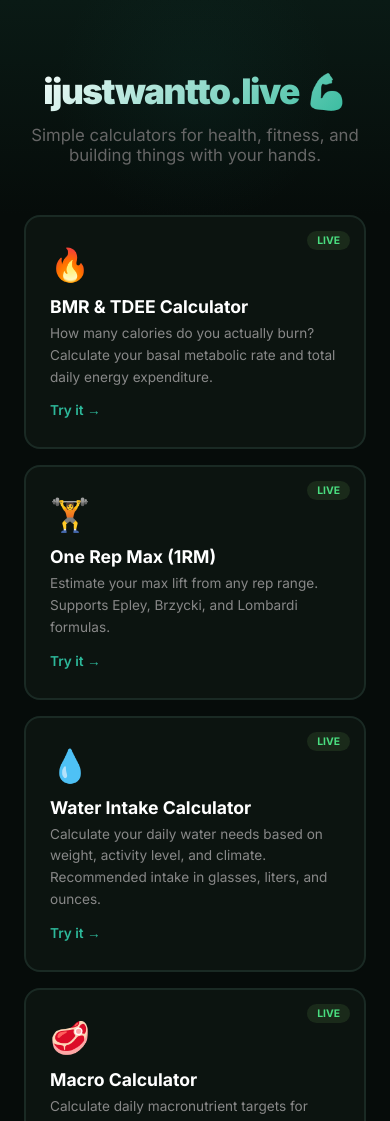
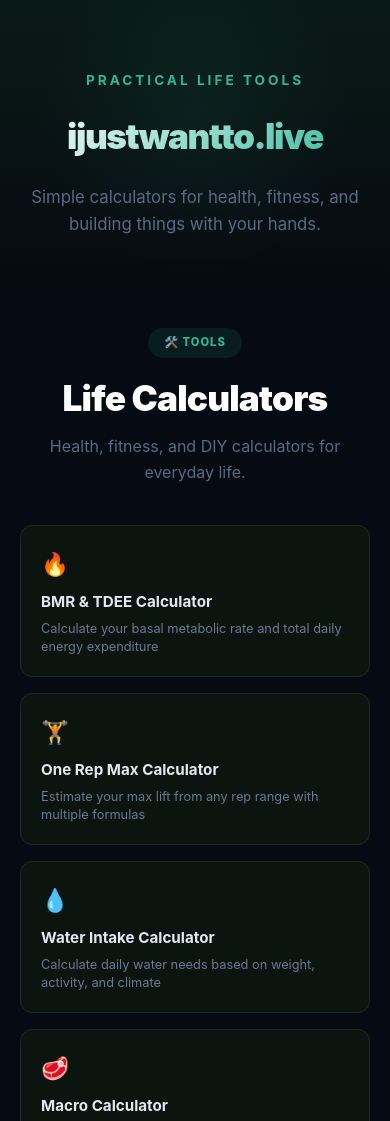
Before and after one commit to GabrielDancause/ijustwantto-live, an Astro site: page / in a window 390 px wide. Shown: the top 1121 px of the page. Built offline with nearby package versions, Linux system fonts and the light colour scheme; Astro itself is replaced by a stand-in of ours.

Commit message:
Rework homepage with new 4-section layout: Tools → Studies → Guides → Lists

```diff
--- a/src/pages/index.astro
+++ b/src/pages/index.astro
@@ -1,101 +1,316 @@
 ---
 import BaseHead from '../layouts/BaseHead.astro';
 
+// Tools (health, fitness and DIY calculators)
 const tools = [
-  { emoji: "🔥", name: "BMR & TDEE Calculator", slug: "/bmr-calculator", desc: "How many calories do you actually burn? Calculate your basal metabolic rate and total daily energy expenditure." },
-  { emoji: "🏋️", name: "One Rep Max (1RM)", slug: "/one-rep-max", desc: "Estimate your max lift from any rep range. Supports Epley, Brzycki, and Lombardi formulas." },
-  { emoji: "💧", name: "Water Intake Calculator", slug: "/water-intake", desc: "Calculate your daily water needs based on weight, activity level, and climate. Recommended intake in glasses, liters, and ounces." },
-  { emoji: "🥩", name: "Macro Calculator", slug: "/macro-calculator", desc: "Calculate daily macronutrient targets for cutting, maintenance, or bulking. Balanced, High Protein, Low Carb, and Keto splits." },
-  { emoji: "🔥", name: "Calorie Deficit Calculator", slug: "/calorie-deficit", desc: "Calculate your calorie deficit for weight loss. Weekly and monthly projections, daily calorie goals, and safety warnings." },
-  { emoji: "📏", name: "Body Fat Calculator", slug: "/body-fat", desc: "Calculate your body fat percentage using the U.S. Navy Method or Jackson-Pollock 3-Site Skinfold Method." },
-  { emoji: "⚖️", name: "Ideal Weight Calculator", slug: "/ideal-weight", desc: "Calculate your ideal weight using BMI, Devine, Robinson, and Hamwi formulas. Find your healthy weight range." },
-  { emoji: "❤️", name: "Heart Rate Zone Calculator", slug: "/heart-rate-zones", desc: "Personalized heart rate training zones using the Karvonen method. Fat burn, cardio, threshold, and VO2 max zones." },
-  { emoji: "🧱", name: "Concrete Yardage Calculator", slug: "/concrete-calculator", desc: "How much concrete for your slab, footing, or post hole? Cubic yards with 10% waste factor built in." },
-  { emoji: "😴", name: "Sleep Cycle Calculator", slug: "/sleep-cycle", desc: "Find the best time to wake up or go to bed based on 90-minute sleep cycles." },
-  { emoji: "🏃", name: "Pace Calculator", slug: "/pace-calculator", desc: "Calculate your running pace, finish time, or distance. Supports miles and kilometers." },
-  { emoji: "🫁", name: "VO2 Max Estimator", slug: "/vo2max-estimator", desc: "Estimate your VO2 max from a timed run. See your cardio fitness level and age comparison." },
-  { emoji: "⏱️", name: "Interval Timer", slug: "/interval-timer", desc: "Customizable interval timer for HIIT, Tabata, and circuit training. Audio cues included." },
-  { emoji: "🎨", name: "Paint Coverage Calculator", slug: "/paint-calculator", desc: "How many gallons for your room? Enter dimensions, doors, and windows — get the exact amount." },
-  { emoji: "🔲", name: "Tile Calculator", slug: "/tile-calculator", desc: "Calculate how many tiles you need for floors or walls. Accounts for waste and cuts." },
-  { emoji: "🪵", name: "Deck Calculator", slug: "/deck-calculator", desc: "Estimate decking boards, joists, and hardware for your deck build." },
-  { emoji: "🪨", name: "Gravel Calculator", slug: "/gravel-calculator", desc: "Calculate tons or cubic yards of gravel for driveways, paths, and landscaping." },
-  { emoji: "🪜", name: "Stair Calculator", slug: "/stair-calculator", desc: "Calculate riser height, tread depth, and stringer length for building stairs to code." },
-  { emoji: "📐", name: "Roof Pitch Calculator", slug: "/roof-pitch", desc: "Calculate roof pitch, angle, and rafter length from rise and run measurements." },
-  { emoji: "🧱", name: "Drywall Calculator", slug: "/drywall-calculator", desc: "Calculate how many drywall sheets you need for your room. Accounts for doors, windows, and waste." },
-  { emoji: "🌡️", name: "BTU Calculator", slug: "/btu-calculator", desc: "Calculate the BTU heating or cooling capacity you need for any room. Based on square footage and insulation." },
-  { emoji: "☀️", name: "Solar Calculator", slug: "/solar-calculator", desc: "Estimate solar panel system size, cost, and savings for your home based on energy usage and location." },
-  { emoji: "⚖️", name: "BMI Calculator", slug: "/bmi-calculator", desc: "Calculate your Body Mass Index and see where you fall on the WHO scale. Quick, simple, no signup." },
-  { emoji: "🏠", name: "Home Gym Setup Guide", slug: "/guide-home-gym", desc: "Everything you need to build a home gym on any budget. Equipment lists, layout tips, and flooring recommendations." },
-  { emoji: "🥗", name: "Meal Prep Guide", slug: "/guide-meal-prep", desc: "Step-by-step meal prep guide for beginners. Weekly plans, grocery lists, and batch cooking tips." },
-  { emoji: "🪵", name: "Board Foot Calculator", slug: "/lumber-calculator", desc: "Board feet for lumber. Thickness, width, length. Batch mode. Waste." },
-  { emoji: "📐", name: "Square Footage Calculator", slug: "/sqft-calculator", desc: "Square footage for rooms. Rectangular, triangular, circular. Multiple areas." },
-  { emoji: "👶", name: "Pregnancy Due Date Calculator", slug: "/pregnancy-calculator", desc: "Due date from LMP or conception. Trimester timeline. Milestones." },
-  { emoji: "📚", name: "Home Insulation Guide", slug: "/guide-insulation", desc: "Types of insulation: fiberglass, spray foam, cellulose, mineral wool. R-values by climate zone." },
-  { emoji: "📚", name: "How to Paint a Room Like a Pro", slug: "/guide-paint-room", desc: "Step-by-step room painting guide. Prep, primer, cutting in, rolling, cleanup. Tool list." },
-  { emoji: "🏃", name: "Couch to 5K Running Plan", slug: "/guide-running-plan", desc: "8-week running plan for absolute beginners. Training schedule, tips, and injury prevention." },
-  { emoji: "🛠️", name: "Essential Home Tools", slug: "/list-home-tools", desc: "Curated list of must-have tools for every homeowner. Hand tools, power tools, and safety gear." },
-  { emoji: "🌬️", name: "Best Air Purifiers", slug: "/list-air-purifiers", desc: "Compare the best air purifiers by room size, filter type, noise level, and price." },
-  { emoji: "🪑", name: "Best Standing Desks", slug: "/list-standing-desks", desc: "Compare the best standing desks by height range, stability, presets, and price." },
-  { emoji: "🏡", name: "Fence Calculator", slug: "/fence-calculator", desc: "Fence materials: posts, rails, pickets, concrete. Cost estimate for any fence project." },
+  { emoji: "🔥", name: "BMR & TDEE Calculator", slug: "/bmr-calculator", desc: "Calculate your basal metabolic rate and total daily energy expenditure" },
+  { emoji: "🏋️", name: "One Rep Max Calculator", slug: "/one-rep-max", desc: "Estimate your max lift from any rep range with multiple formulas" },
+  { emoji: "💧", name: "Water Intake Calculator", slug: "/water-intake", desc: "Calculate daily water needs based on weight, activity, and climate" },
+  { emoji: "🥩", name: "Macro Calculator", slug: "/macro-calculator", desc: "Daily macronutrient targets for cutting, maintenance, or bulking" },
+  { emoji: "🔥", name: "Calorie Deficit Calculator", slug: "/calorie-deficit", desc: "Calculate calorie deficit for weight loss with safety warnings" },
+  { emoji: "📏", name: "Body Fat Calculator", slug: "/body-fat", desc: "Body fat percentage using U.S. Navy or Jackson-Pollock methods" },
+  { emoji: "⚖️", name: "Ideal Weight Calculator", slug: "/ideal-weight", desc: "Ideal weight using BMI, Devine, Robinson, and Hamwi formulas" },
+  { emoji: "❤️", name: "Heart Rate Zone Calculator", slug: "/heart-rate-zones", desc: "Personalized training zones using the Karvonen method" },
+  { emoji: "⚖️", name: "BMI Calculator", slug: "/bmi-calculator", desc: "Calculate Body Mass Index and see where you fall on the scale" },
+  { emoji: "😴", name: "Sleep Cycle Calculator", slug: "/sleep-cycle", desc: "Find best bedtime or wake time based on 90-minute cycles" },
+  { emoji: "🏃", name: "Pace Calculator", slug: "/pace-calculator", desc: "Calculate running pace, finish time, or distance" },
+  { emoji: "🫁", name: "VO2 Max Estimator", slug: "/vo2max-estimator", desc: "Estimate VO2 max from timed run with fitness comparisons" },
+  { emoji: "⏱️", name: "Interval Timer", slug: "/interval-timer", desc: "Customizable timer for HIIT, Tabata, circuit training" },
+  { emoji: "👶", name: "Pregnancy Due Date Calculator", slug: "/pregnancy-calculator", desc: "Due date from LMP or conception with trimester timeline" },
+  { emoji: "🧱", name: "Concrete Calculator", slug: "/concrete-calculator", desc: "Cubic yards for slabs, footings, post holes with waste factor" },
+  { emoji: "🎨", name: "Paint Coverage Calculator", slug: "/paint-calculator", desc: "How many gallons needed for rooms with doors and windows" },
+  { emoji: "🔲", name: "Tile Calculator", slug: "/tile-calculator", desc: "Calculate tiles needed for floors or walls with waste factor" },
+  { emoji: "🪵", name: "Deck Calculator", slug: "/deck-calculator", desc: "Estimate decking boards, joists, and hardware for deck builds" },
+  { emoji: "🪨", name: "Gravel Calculator", slug: "/gravel-calculator", desc: "Calculate tons or cubic yards for driveways and landscaping" },
+  { emoji: "🪜", name: "Stair Calculator", slug: "/stair-calculator", desc: "Calculate riser height, tread depth, stringer length to code" },
+  { emoji: "📐", name: "Roof Pitch Calculator", slug: "/roof-pitch", desc: "Calculate roof pitch, angle, and rafter length from measurements" },
+  { emoji: "🧱", name: "Drywall Calculator", slug: "/drywall-calculator", desc: "Calculate drywall sheets needed with doors, windows, waste" },
+  { emoji: "🌡️", name: "BTU Calculator", slug: "/btu-calculator", desc: "Calculate BTU heating/cooling capacity needed for rooms" },
+  { emoji: "☀️", name: "Solar Calculator", slug: "/solar-calculator", desc: "Estimate solar panel system size, cost, and savings" },
+  { emoji: "🪵", name: "Board Foot Calculator", slug: "/lumber-calculator", desc: "Calculate board feet for lumber with waste factor" },
+  { emoji: "📐", name: "Square Footage Calculator", slug: "/sqft-calculator", desc: "Calculate square footage for rectangular, triangular, circular areas" },
+  { emoji: "🏡", name: "Fence Calculator", slug: "/fence-calculator", desc: "Fence materials: posts, rails, pickets, concrete with cost estimate" }
+];
+
+// Studies (none for this domain)
+const studies = [];
+
+// Guides
+const guides = [
+  { emoji: "🏠", name: "Home Gym Setup Guide", slug: "/guide-home-gym", desc: "Build a home gym on any budget with equipment and layout tips" },
+  { emoji: "🥗", name: "Meal Prep Guide", slug: "/guide-meal-prep", desc: "Weekly meal prep plans, grocery lists, and batch cooking tips" },
+  { emoji: "📚", name: "Home Insulation Guide", slug: "/guide-insulation", desc: "Types of insulation and R-values by climate zone" },
+  { emoji: "📚", name: "How to Paint a Room Like a Pro", slug: "/guide-paint-room", desc: "Step-by-step painting guide with prep, primer, tools" },
+  { emoji: "🏃", name: "Couch to 5K Running Plan", slug: "/guide-running-plan", desc: "8-week running plan for beginners with injury prevention" }
+];
+
+// Lists
+const lists = [
+  { emoji: "🛠️", name: "Essential Home Tools", slug: "/list-home-tools", desc: "Must-have tools for homeowners: hand tools, power tools, safety gear" },
+  { emoji: "🌬️", name: "Best Air Purifiers", slug: "/list-air-purifiers", desc: "Compare air purifiers by room size, filter type, noise, price" },
+  { emoji: "🪑", name: "Best Standing Desks", slug: "/list-standing-desks", desc: "Compare standing desks by height range, stability, presets, price" }
 ];
 ---
 <html lang="en">
 <head>
-  <BaseHead
-    title="I Just Want To Live — Health Calculators, Macro Trackers & Home DIY Guides"
-    description="Free health and DIY calculators. BMR, TDEE, one rep max, hydration targets, concrete yardage, paint coverage, and lumber board-foot calculators. No signup, no BS."
-    ogTitle="I Just Want To Live — Health & DIY Calculators"
-    ogDescription="BMR, macros, 1RM, hydration, concrete, paint, lumber — free calculators for living your best life."
-  />
-  <link href="https://fonts.googleapis.com/css2?family=Inter:wght@400;500;600;700;800;900&display=swap" rel="stylesheet">
+  <BaseHead />
+  <title>ijustwantto.live — Practical Life Tools</title>
+  <meta name="description" content="Free health and DIY calculators. BMR, TDEE, one rep max, hydration targets, concrete yardage, paint coverage, and lumber board-foot calculators." />
   <style>
     * { margin: 0; padding: 0; box-sizing: border-box; }
-    body { font-family: 'Inter', sans-serif; background: #060c0a; color: #c8e0d8; }
-    .hero { text-align: center; padding: 100px 24px 80px; background: linear-gradient(180deg, #0a1a15 0%, #060c0a 100%); position: relative; }
-    .hero::before { content: ''; position: absolute; inset: 0; background: radial-gradient(circle at 50% 40%, rgba(26,122,109,0.08) 0%, transparent 60%); }
+    body {
+      font-family: 'Inter', -apple-system, sans-serif;
+      background: #060a12;
+      color: #c8d0de;
+      line-height: 1.6;
+    }
+
+    /* Hero */
+    .hero {
+      text-align: center;
+      padding: 100px 24px 70px;
+      background: linear-gradient(180deg, #0a1a15 0%, #060a12 100%);
+      position: relative;
+    }
+    .hero::before {
+      content: '';
+      position: absolute;
+      inset: 0;
+      background: radial-gradient(circle at 50% 40%, rgba(45,184,154,0.08) 0%, transparent 60%);
+    }
     .hero-content { position: relative; z-index: 1; }
-    .hero h1 { font-size: 3rem; font-weight: 900; letter-spacing: -1.5px; margin-bottom: 12px; background: linear-gradient(135deg, #fff 0%, #2DB89A 100%); -webkit-background-clip: text; -webkit-text-fill-color: transparent; background-clip: text; }
-    .hero p { color: #666; font-size: 1.05rem; max-width: 480px; margin: 0 auto; }
-    .grid { max-width: 900px; margin: 0 auto; padding: 0 24px 100px; display: grid; grid-template-columns: repeat(auto-fill, minmax(280px, 1fr)); gap: 16px; }
-    .card { background: #0c1410; border: 2px solid #1a2a24; border-radius: 16px; padding: 28px 24px; position: relative; }
-    .card .emoji { font-size: 2rem; margin-bottom: 12px; display: block; }
-    .card h2 { font-size: 1.1rem; font-weight: 700; color: #fff; margin-bottom: 6px; }
-    .card p { font-size: 0.85rem; color: #888; line-height: 1.6; }
-    a.card { text-decoration: none; color: inherit; cursor: pointer; transition: border-color 0.2s, transform 0.2s, box-shadow 0.2s; }
-    a.card:hover { border-color: #2DB89A; transform: translateY(-3px); box-shadow: 0 8px 30px rgba(45,184,154,0.1); }
-    .arrow { color: #2DB89A; font-size: 0.85rem; margin-top: 14px; display: inline-block; font-weight: 600; }
-    .badge { position: absolute; top: 14px; right: 14px; background: #1a2a24; color: #2DB89A; font-size: 0.65rem; font-weight: 700; padding: 3px 10px; border-radius: 20px; }
-    .live-badge { background: #1a2a1a; color: #4ade80; }
-    .footer { text-align: center; padding: 40px 24px; font-size: 0.78rem; color: #333; border-top: 1px solid #0f1a15; }
-    .footer a { color: #2DB89A; text-decoration: none; }
-    @media (max-width: 600px) { .hero h1 { font-size: 2.2rem; } .hero { padding: 70px 20px 50px; } .grid { grid-template-columns: 1fr; } }
+    .hero .tagline {
+      color: #2DB89A;
+      font-size: 0.85rem;
+      font-weight: 700;
+      letter-spacing: 3px;
+      text-transform: uppercase;
+      margin-bottom: 16px;
+    }
+    .hero h1 {
+      font-size: 3rem;
+      font-weight: 900;
+      letter-spacing: -1.5px;
+      margin-bottom: 20px;
+      background: linear-gradient(135deg, #fff 0%, #2DB89A 100%);
+      -webkit-background-clip: text;
+      -webkit-text-fill-color: transparent;
+    }
+    .hero p {
+      color: #5a6a80;
+      font-size: 1.05rem;
+      max-width: 520px;
+      margin: 0 auto;
+    }
+
+    /* Sections */
+    .section-container {
+      max-width: 1200px;
+      margin: 0 auto;
+      padding: 60px 24px;
+    }
+    .section-header {
+      text-align: center;
+      margin-bottom: 40px;
+    }
+    .section-tag {
+      display: inline-block;
+      background: rgba(45,184,154,0.1);
+      color: #2DB89A;
+      font-size: 0.7rem;
+      font-weight: 800;
+      padding: 6px 16px;
+      border-radius: 20px;
+      letter-spacing: 1px;
+      margin-bottom: 12px;
+    }
+    .section-title {
+      font-size: 2.2rem;
+      font-weight: 900;
+      color: #fff;
+      margin-bottom: 8px;
+      letter-spacing: -0.8px;
+    }
+    .section-sub {
+      color: #5a6a80;
+      font-size: 1rem;
+    }
+
+    /* Tools Grid */
+    .tools-grid {
+      display: grid;
+      grid-template-columns: repeat(auto-fill, minmax(280px, 1fr));
+      gap: 16px;
+    }
+    .tool-card {
+      background: #0c1410;
+      border: 1px solid #1a2a24;
+      border-radius: 12px;
+      padding: 20px;
+      text-decoration: none;
+      color: inherit;
+      display: block;
+      transition: all 0.2s ease;
+    }
+    .tool-card:hover {
+      border-color: #2DB89A;
+      transform: translateY(-2px);
+    }
+    .tool-emoji {
+      font-size: 1.4rem;
+      margin-bottom: 8px;
+      display: block;
+    }
+    .tool-name {
+      font-size: 0.95rem;
+      font-weight: 700;
+      color: #e0e8f0;
+      margin-bottom: 6px;
+    }
+    .tool-desc {
+      font-size: 0.8rem;
+      color: #6a7a90;
+      line-height: 1.4;
+    }
+
+    /* Guides & Lists Grid */
+    .guides-grid, .lists-grid {
+      display: grid;
+      grid-template-columns: repeat(auto-fill, minmax(300px, 1fr));
+      gap: 20px;
+    }
+    .guide-card, .list-card {
+      background: #0c1410;
+      border: 1px solid #1a2a24;
+      border-radius: 14px;
+      padding: 24px 20px;
+      text-decoration: none;
+      color: inherit;
+      display: block;
+      transition: all 0.2s ease;
+    }
+    .guide-card:hover, .list-card:hover {
+      border-color: #2DB89A;
+      transform: translateY(-2px);
+    }
+    .guide-emoji, .list-emoji {
+      font-size: 1.5rem;
+      margin-bottom: 10px;
+      display: block;
+    }
+    .guide-name, .list-name {
+      font-size: 1rem;
+      font-weight: 700;
+      color: #e0e8f0;
+      margin-bottom: 6px;
+    }
+    .guide-desc, .list-desc {
+      font-size: 0.85rem;
+      color: #6a7a90;
+      line-height: 1.4;
+    }
+
+    /* Footer */
+    .footer {
+      text-align: center;
+      padding: 50px 24px;
+      font-size: 0.85rem;
+      color: #3a4a5a;
+      border-top: 1px solid #151f2e;
+      background: #040810;
+    }
+    .footer a {
+      color: #2DB89A;
+      text-decoration: none;
+    }
+    .footer a:hover {
+      text-decoration: underline;
+    }
+
+    /* Responsive */
+    @media (max-width: 768px) {
+      .hero h1 { font-size: 2.2rem; }
+      .hero { padding: 70px 20px 50px; }
+      .section-container { padding: 40px 20px; }
+      .tools-grid, .guides-grid, .lists-grid {
+        grid-template-columns: 1fr;
+      }
+    }
   </style>
 </head>
 <body>
+  <!-- Hero -->
   <div class="hero">
     <div class="hero-content">
-    <h1>ijustwantto.live 💪</h1>
+      <div class="tagline">Practical Life Tools</div>
+      <h1>ijustwantto.live</h1>
       <p>Simple calculators for health, fitness, and building things with your hands.</p>
     </div>
   </div>
-<div class="grid">
-  {tools.map(t => t.slug ? (
-    <a class="card live" href={t.slug}>
-      <span class="badge live-badge">LIVE</span>
-      <span class="emoji">{t.emoji}</span>
-      <h2>{t.name}</h2>
-      <p>{t.desc}</p>
-      <span class="arrow">Try it →</span>
+
+  <!-- Tools Section -->
+  {tools.length > 0 && (
+    <div class="section-container">
+      <div class="section-header">
+        <span class="section-tag">🛠️ TOOLS</span>
+        <h2 class="section-title">Life Calculators</h2>
+        <p class="section-sub">Health, fitness, and DIY calculators for everyday life.</p>
+      </div>
+      <div class="tools-grid">
+        {tools.map(tool => (
+          <a class="tool-card" href={tool.slug}>
+            <span class="tool-emoji">{tool.emoji}</span>
+            <h3 class="tool-name">{tool.name}</h3>
+            <p class="tool-desc">{tool.desc}</p>
           </a>
-  ) : (
-    <div class="card">
-      <span class="badge">COMING SOON</span>
-      <span class="emoji">{t.emoji}</span>
-      <h2>{t.name}</h2>
-      <p>{t.desc}</p>
-    </div>
         ))}
       </div>
-<div class="footer">© 2026 <a href="https://ijustwantto.live">ijustwantto.live</a> · A <a href="https://gab.ae">GAB Ventures</a> property</div>
+    </div>
+  )}
+
+  <!-- Guides Section -->
+  {guides.length > 0 && (
+    <div class="section-container">
+      <div class="section-header">
+        <span class="section-tag">📚 GUIDES</span>
+        <h2 class="section-title">Practical Guides</h2>
+        <p class="section-sub">Step-by-step guides for better living and home improvement.</p>
+      </div>
+      <div class="guides-grid">
+        {guides.map(guide => (
+          <a class="guide-card" href={guide.slug}>
+            <span class="guide-emoji">{guide.emoji}</span>
+            <h3 class="guide-name">{guide.name}</h3>
+            <p class="guide-desc">{guide.desc}</p>
+          </a>
+        ))}
+      </div>
+    </div>
+  )}
+
+  <!-- Lists Section -->
+  {lists.length > 0 && (
+    <div class="section-container">
+      <div class="section-header">
+        <span class="section-tag">📋 LISTS</span>
+        <h2 class="section-title">Curated Lists</h2>
+        <p class="section-sub">Best tools, equipment, and products for practical living.</p>
+      </div>
+      <div class="lists-grid">
+        {lists.map(list => (
+          <a class="list-card" href={list.slug}>
+            <span class="list-emoji">{list.emoji}</span>
+            <h3 class="list-name">{list.name}</h3>
+            <p class="list-desc">{list.desc}</p>
+          </a>
+        ))}
+      </div>
+    </div>
+  )}
+
+  <!-- Footer -->
+  <div class="footer">
+    © 2026 <a href="/">ijustwantto.live</a> · A <a href="https://gab.ae">GAB Ventures</a> property
+  </div>
 </body>
 </html>
```
Lines whose indentation alone changed are shown as unchanged.
